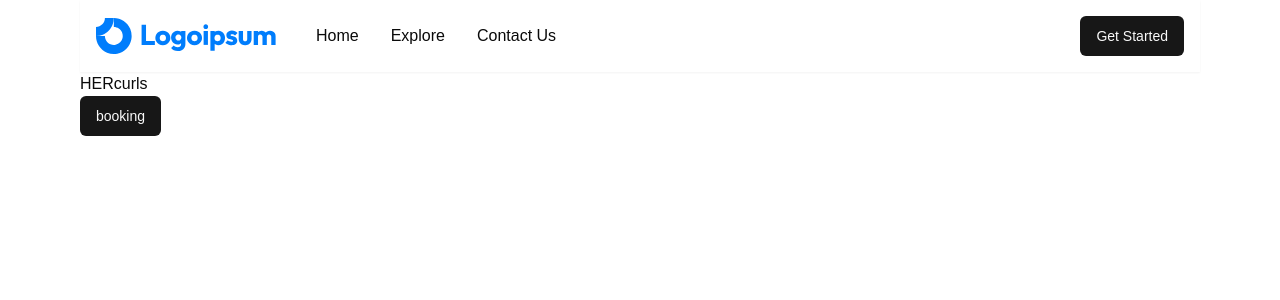
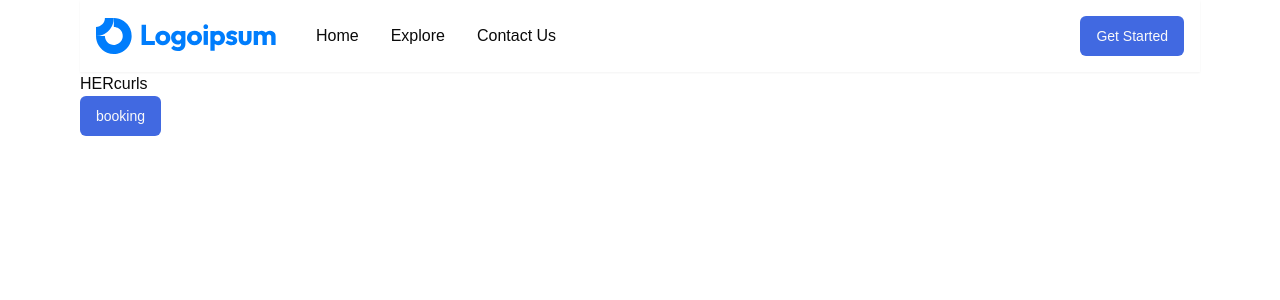
Before and after one commit to mattyricks/curls-temp, a Next.js app: page / in a window 1280 px wide. Shown: the top 300 px of the page. Built offline with nearby package versions, Linux system fonts and the light colour scheme.

Commit message:
tests primary styles, adds splash img

```diff
--- a/tailwind.config.js
+++ b/tailwind.config.js
@@ -20,7 +20,7 @@ module.exports = {
 					foreground: 'hsl(var(--popover-foreground))'
 				},
 				primary: {
-  				DEFAULT: 'hsl(var(--primary))',
+					DEFAULT: '#4169e1',
 					foreground: 'hsl(var(--primary-foreground))'
 				},
 				secondary: {
```
Also changed, not shown: public/u_1.jpg (added). Lines whose indentation alone changed are shown as unchanged.
